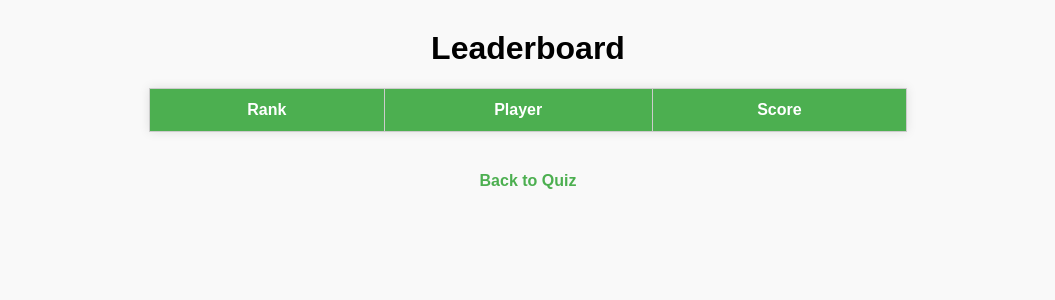
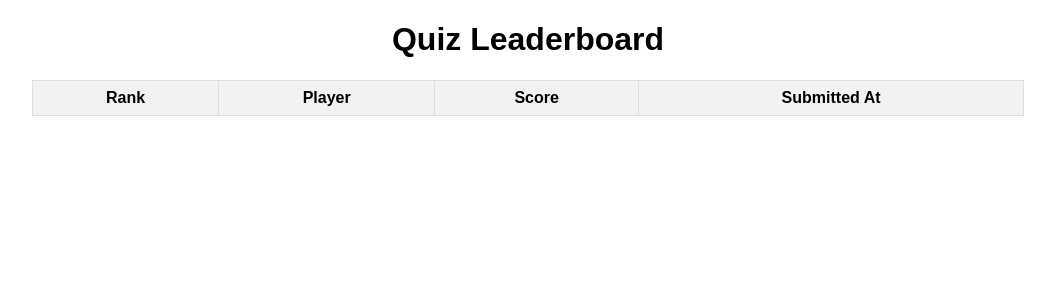
Before and after one commit to kennethkaranja-web/ai_quiz_arena, a Flask app: page /leaderboard in a window 1280 px wide. Shown: the top 300 px of the page, without its empty margins (112-1167 px from the left). Run offline with Flask 3, Linux system fonts and the light colour scheme; lists and menus that the app fills with data are empty.

Commit message:
Fix leaderboard.html to unpack timestamp and show submission time

```diff
--- a/templates/leaderboard.html
+++ b/templates/leaderboard.html
@@ -1,55 +1,32 @@
 <!DOCTYPE html>
 <html>
 <head>
-    <title>Leaderboard - AI Quiz Arena</title>
+    <title>Leaderboard</title>
     <style>
-        body { font-family: Arial, sans-serif; background-color: #f9f9f9; text-align: center; }
-        h1 { margin-top: 30px; }
-        table {
-            margin: 20px auto;
-            border-collapse: collapse;
-            width: 60%;
-            background: #fff;
-            box-shadow: 0 0 10px rgba(0,0,0,0.1);
-        }
-        th, td {
-            border: 1px solid #ccc;
-            padding: 12px;
-            text-align: center;
-        }
-        th { background-color: #4CAF50; color: white; }
-        tr:nth-child(even) { background-color: #f2f2f2; }
-        a {
-            display: inline-block;
-            margin-top: 20px;
-            text-decoration: none;
-            color: #4CAF50;
-            font-weight: bold;
-        }
+        body { font-family: Arial, sans-serif; margin: 20px; }
+        h1 { text-align: center; }
+        table { width: 80%; margin: 20px auto; border-collapse: collapse; }
+        th, td { border: 1px solid #ddd; padding: 8px; text-align: center; }
+        th { background-color: #f2f2f2; }
     </style>
 </head>
 <body>
-    <h1>Leaderboard</h1>
+    <h1>Quiz Leaderboard</h1>
     <table>
         <tr>
             <th>Rank</th>
             <th>Player</th>
             <th>Score</th>
+            <th>Submitted At</th>
         </tr>
-        {% for player, s in leaderboard %}
+        {% for player, s, ts in leaderboard %}
         <tr>
             <td>{{ loop.index }}</td>
             <td>{{ player }}</td>
-            <td>{{ s }}</td>
+            <td>{{ s }} / {{ total }}</td>
+            <td>{{ ts }}</td>
         </tr>
         {% endfor %}
     </table>
-    <a href="/quiz">Back to Quiz</a>
-<script>
-    // Refresh leaderboard every 10 seconds
-    setTimeout(function(){
-        window.location.reload();
-    }, 10000); // 10000 ms = 10 seconds
-</script>
 </body>
 </html>
```
